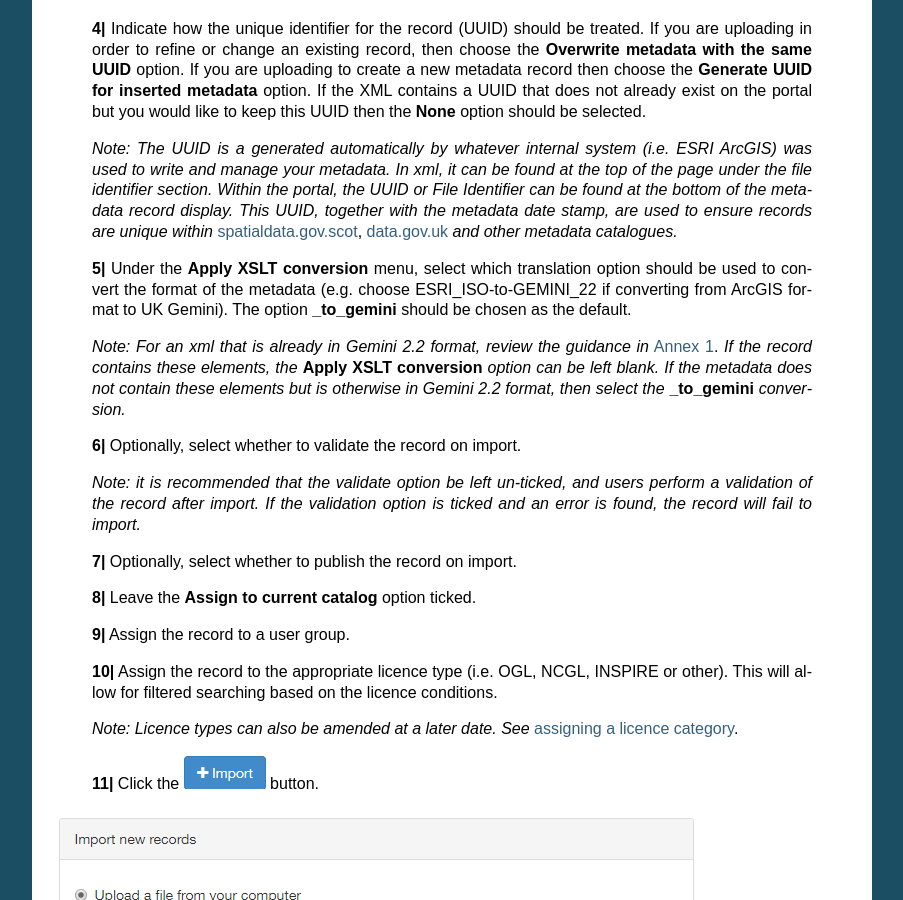
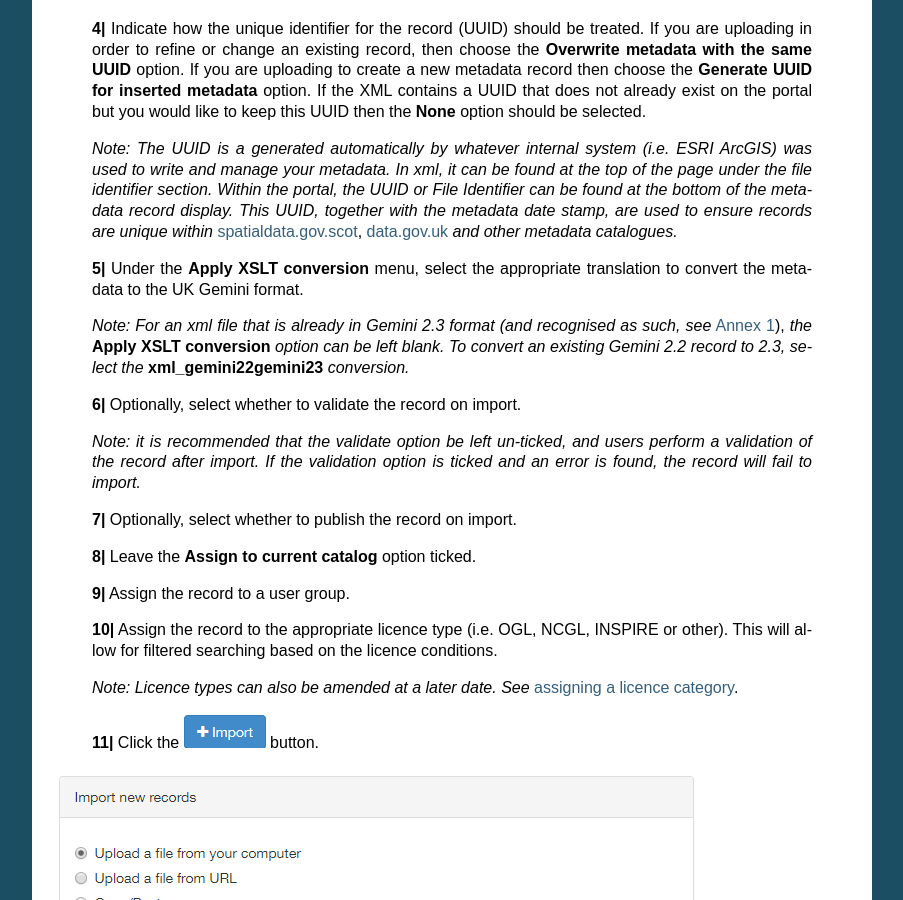
Before and after one commit to AstunTechnology/ssdidocs, a Sphinx documentation site: the page built from docs/UserDoc_Chap5_Create.rst, in a window 1280 px wide and 900 px high, scrolled down 474 px. Shown: the whole window, without its empty margins (198-1101 px from the left). Built offline with Sphinx 7.4.7, drawn with Linux system fonts in a browser that asks for light colours; some of the changed text lies outside the part shown.

Commit message:
Updated for Geonetwork 3.10.x
Amended import instructions to reflect Gemini 2.3, updated manage directory instructions.

```diff
--- a/docs/UserDoc_Chap5_Create.rst
+++ b/docs/UserDoc_Chap5_Create.rst
@@ -22,9 +22,9 @@ To import an existing XML metadata record:
 
 	*Note: The UUID is a generated automatically by whatever internal system (i.e. ESRI ArcGIS) was used to write and manage your metadata. In xml, it can be found at the top of the page under the file identifier section. Within the portal, the UUID or File Identifier can be found at the bottom of the metadata record display. This UUID, together with the metadata date stamp, are used to ensure records are unique within* `spatialdata.gov.scot <https://spatialdata.gov.scot>`__, `data.gov.uk <http://data.gov.uk/>`__ *and other metadata catalogues.*
 
-	**5|** Under the **Apply XSLT conversion** menu, select which translation option should be used to convert the format of the metadata (e.g. choose ESRI_ISO-to-GEMINI_22 if converting from ArcGIS format to UK Gemini). The option **_to_gemini** should be chosen as the default.
+	**5|** Under the **Apply XSLT conversion** menu, select the appropriate translation to convert the metadata to the UK Gemini format.
 
-	*Note: For an xml that is already in Gemini 2.2 format, review the guidance in* `Annex 1 <UserDoc_Chap8_Annex1.html#annex-1-requirements-for-metadata-to-be-correctly-identified-as-uk-gemini>`__. *If the record contains these elements, the* **Apply XSLT conversion** *option can be left blank. If the metadata does not contain these elements but is otherwise in Gemini 2.2 format, then select the* **_to_gemini** *conversion.*
+	*Note: For an xml file that is already in Gemini 2.3 format (and recognised as such, see* `Annex 1 <UserDoc_Chap8_Annex1.html#annex-1-requirements-for-metadata-to-be-correctly-identified-as-uk-gemini>`__), *the* **Apply XSLT conversion** *option can be left blank. To convert an existing Gemini 2.2 record to 2.3, select the* **xml_gemini22gemini23** *conversion.*
 
 	**6|** Optionally, select whether to validate the record on import.
 
@@ -113,13 +113,11 @@ To create a directory entry:
 
 	**2|** Click either |button_contribute_managedirectory| from the contribute drop down, or the button below the header of the **Contribute** board. This will bring the user to the manage directories page.
 
-	**3|** On the entries tab are previously created directory entries. Users can edit or duplicate an existing record or click the templates tab to access available directory templates.
+	**3|** On the entries tab are previously created directory entries. Under the **Actions** drop menu, users can choose to edit or duplicate an existing record. Alternately, users can create a blank directory entry using a template by first clicking on the **Templates** tab, and then choosing duplicate from the **Actions** menu of the 'TEMPLATE TO DUPLICATE' entry.
 
-	**4|** If creating an entry from the templates tab, under **Actions**, duplicate the entry marked 'TEMPLATE TO DUPLICATE'.
+	**4|** Amend the entry as appropriate and click |button_contribute_savedirectory| to save changes.
 
-	**5|** Amend the entry as appropriate and click |button_contribute_savedirectory| to save changes.
-
-	**6|** Click |button_contribute_saveclosedirectory| to save and exit.
+	**5|** Click |button_contribute_saveclosedirectory| to save and exit.
 
 	*Note: The individual name field is not mandatory for the UK Gemini standard, however, for directories it can be used to identify teams/business areas if you have a number of different contact details within an organisation (e.g. GIS, Planning, etc.)*
 
```
